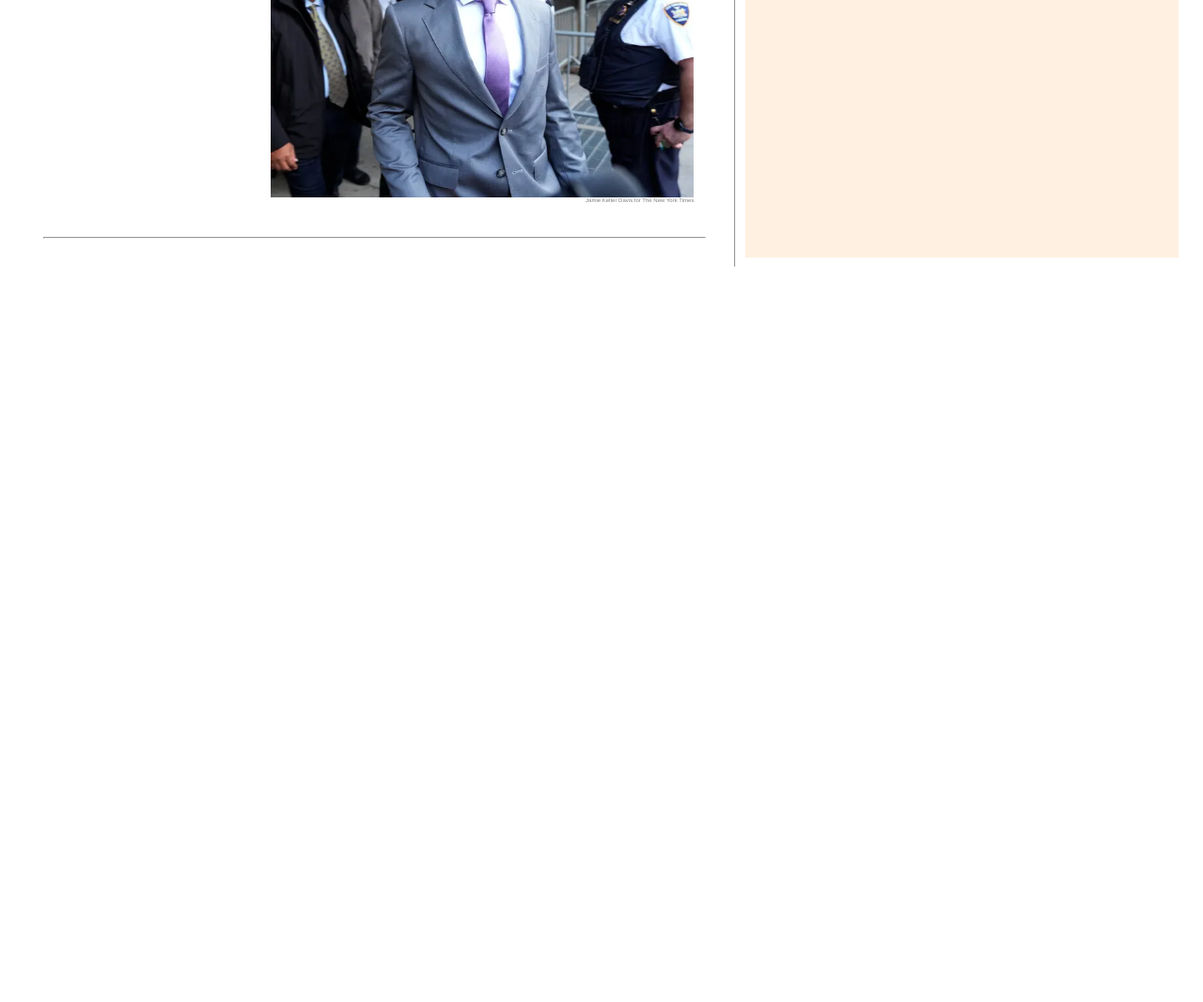
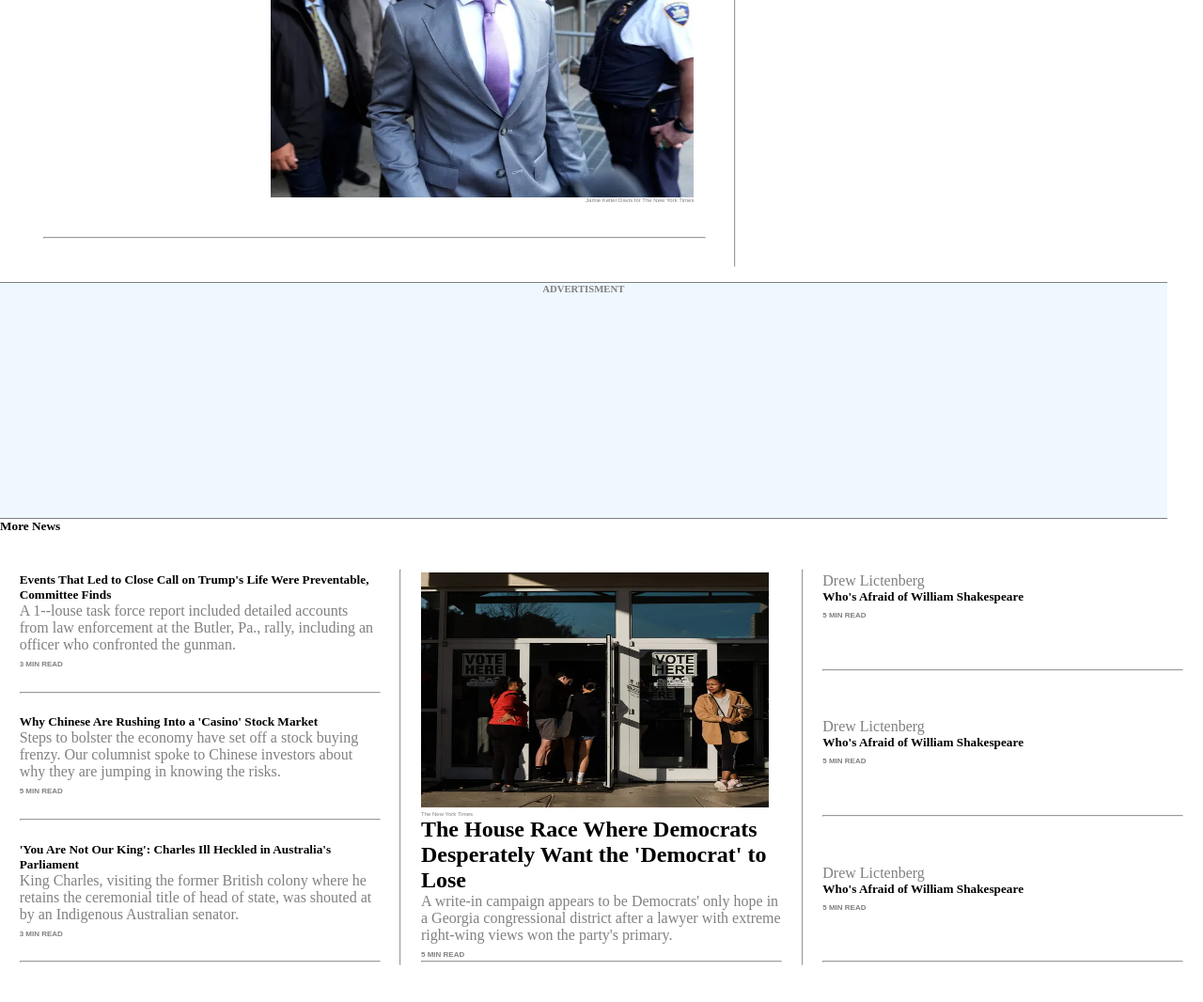
Before and after one commit to MudehDieudonne/new-york-timer-cln, a plain HTML site: page index.html in a window 1280 px wide. Shown: the part 5639-6705 px from the top of the page at 94% size. Before the commit the page ends 5939 px from the top, so only its background shows below. Drawn offline with Linux system fonts and the light colour scheme.

Commit message:
Added advert and More-news

```diff
--- a/index.html
+++ b/index.html
@@ -793,5 +793,160 @@
         <hr>
       </div>
     </div>
+    <!--Adverts -->
+    <div class="Advert">
+      <h6>ADVERTISMENT</h6>
+    </div>
+    <div class="More-N">
+      <h5>More News</h5>
+      <div class="left">
+        <div class="lft">
+          <!--Container rectange-->
+            <div class="k-txt">
+              <h5>
+                Events That Led to Close Call on
+                Trump's Life Were Preventable,
+                Committee Finds
+              </h5>
+              <p>A 1--louse task force report included detailed accounts from law enforcement at the Butler, Pa., rally,
+                including an officer who confronted the gunman.</p>
+              <small>3 MIN READ</small>
+            </div>
+            <hr>
+          <!--2-->
+          <div class="k-txt">
+            <h5>
+              Why Chinese Are Rushing Into a 'Casino' Stock Market
+            </h5>
+            <p>Steps to bolster the economy have set off a stock buying frenzy. Our columnist spoke to Chinese investors
+              about why they are jumping in knowing the risks.</p>
+            <small>5 MIN READ</small>
+          </div>
+          <hr>
+          <!--2-->
+          <div class="k-txt">
+            <h5>
+              'You Are Not Our King': Charles Ill Heckled in Australia's Parliament
+            </h5>
+            <p> King Charles, visiting the former British colony where he retains the ceremonial title of head of state,
+              was shouted at by an Indigenous Australian senator.</p>
+            <small>3 MIN READ</small>
+          </div>
+          <hr>
+        </div>
+        <hr>
+        <!-- ANth-->
+        <div class="lft">
+          <div class="right-side">
+            <div class="rimg">
+              <img src="./image/21nat-georgia-writein-top-zkmv-square640-v3.webp" alt="popig" class="mile">
+              <figcaption> The New York Times</figcaption>
+            </div>
+            <div class="rgt-side">
+              <h2>The House Race Where
+                Democrats Desperately Want the 'Democrat' to Lose</h2>
+              <p>A write-in campaign appears to be Democrats' only hope in a Georgia congressional district after a lawyer
+                with extreme right-wing views won the party's primary.</p>
+                <small>5 MIN READ</small>
+            </div>
+          </div>
+          <hr>
+        </div>
+        <hr>
+        <!--somthx-->
+        <div class="lft">
+          <!--Container rectange-->
+         <div class="k-txt">
+           <p>Drew Lictenberg</p>
+           <h5>Who's Afraid of William Shakespeare</h5>
+           <small>5 MIN READ</small>
+         </div>
+        <hr>
+        <!--2-->
+        <div class="k-txt">
+          <p>Drew Lictenberg</p>
+          <h5>Who's Afraid of William Shakespeare</h5>
+          <small>5 MIN READ</small>
+        </div>
+        <hr>
+        <!--2-->
+        <div class="k-txt">
+          <p>Drew Lictenberg</p>
+          <h5>Who's Afraid of William Shakespeare</h5>
+          <small>5 MIN READ</small>
+        </div>
+        <hr>
+      </div>
+      </div>
+    </div>
+    <!--
+    <div class="More-N">
+      <h5>More News</h5>
+      <div class="left">
+        <div class="lft">
+            <!--Container rectange
+            <div class="k-txt">
+              <p>Drew Lictenberg</p>
+              <h5>Who's Afraid of William Shakespeare</h5>
+              <small>5 MIN READ</small>
+            </div>
+           <hr>
+           <!--2
+           <div class="k-txt">
+             <p>Drew Lictenberg</p>
+             <h5>Who's Afraid of William Shakespeare</h5>
+             <small>5 MIN READ</small>
+           </div>
+           <hr>
+           <!--2
+           <div class="k-txt">
+             <p>Drew Lictenberg</p>
+             <h5>Who's Afraid of William Shakespeare</h5>
+             <small>5 MIN READ</small>
+           </div>
+           <hr>
+         </div>
+         <hr>
+         <!-- ANth
+         <div class="lft">
+           <div class="right-side">
+             <div class="rimg">
+               <img src="./image/36Hours-Hanoi-02-gclq-square640.webp" alt="popig" class="mile">
+               <figcaption>rLinh Pham for The New York Times</figcaption>
+             </div>
+             <div class="rgt-side">
+               <h2>36 Hours in Hanoi, Vietnam</h2>
+               <p>Get swet up in the Boundless energy of the 1,000-year-old Vietnamese</p>
+             </div>
+           </div>
+           <hr>
+         </div>
+         <hr>
+         <!--somthx
+         <div class="lft">
+           <!--Container rectange
+          <div class="k-txt">
+            <p>Drew Lictenberg</p>
+            <h5>Who's Afraid of William Shakespeare</h5>
+            <small>5 MIN READ</small>
+          </div>
+         <hr>
+         <!--2
+         <div class="k-txt">
+           <p>Drew Lictenberg</p>
+           <h5>Who's Afraid of William Shakespeare</h5>
+           <small>5 MIN READ</small>
+         </div>
+         <hr>
+         <!--2
+         <div class="k-txt">
+           <p>Drew Lictenberg</p>
+           <h5>Who's Afraid of William Shakespeare</h5>
+           <small>5 MIN READ</small>
+         </div>
+         <hr>
+       </div>
+       </div>
+     </div>-->
 </body>
 </html>
--- a/style/style.css
+++ b/style/style.css
@@ -134,7 +134,6 @@ figcaption {
   margin: 0.5rem auto;
 }
 .Section-2 {
-  background-color: rgb(255, 240, 225);
   flex-grow: 2;
   margin: 10px;
   padding: 20px;
@@ -165,3 +164,13 @@ figcaption {
   height: 110px;
   width: 100px;
 }
+.Advert{
+  background-color: aliceblue;
+  border-top: 1px solid grey;
+  border-bottom:1px solid grey ;
+  color: grey;
+  height: 250px;
+  width: 97%;
+  display: flex;
+  justify-content: center;
+}
```
